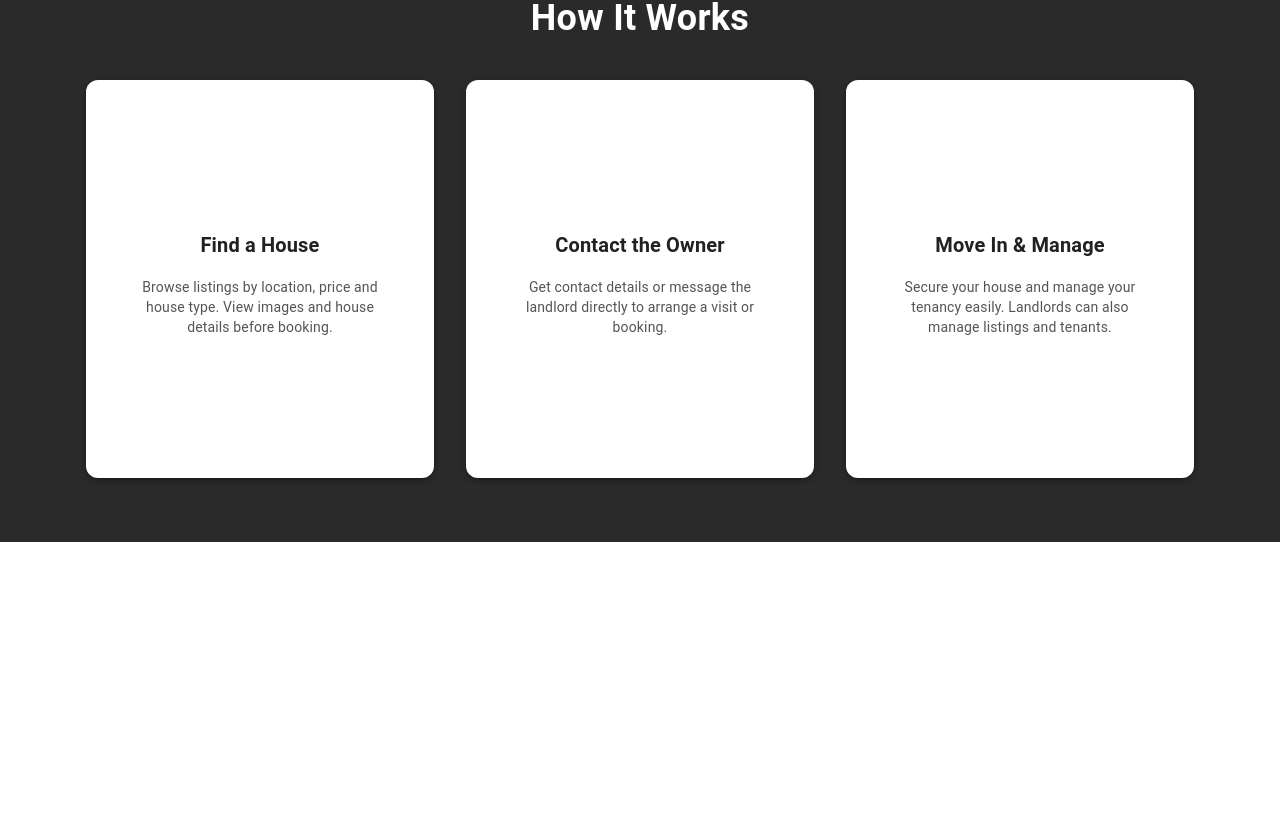
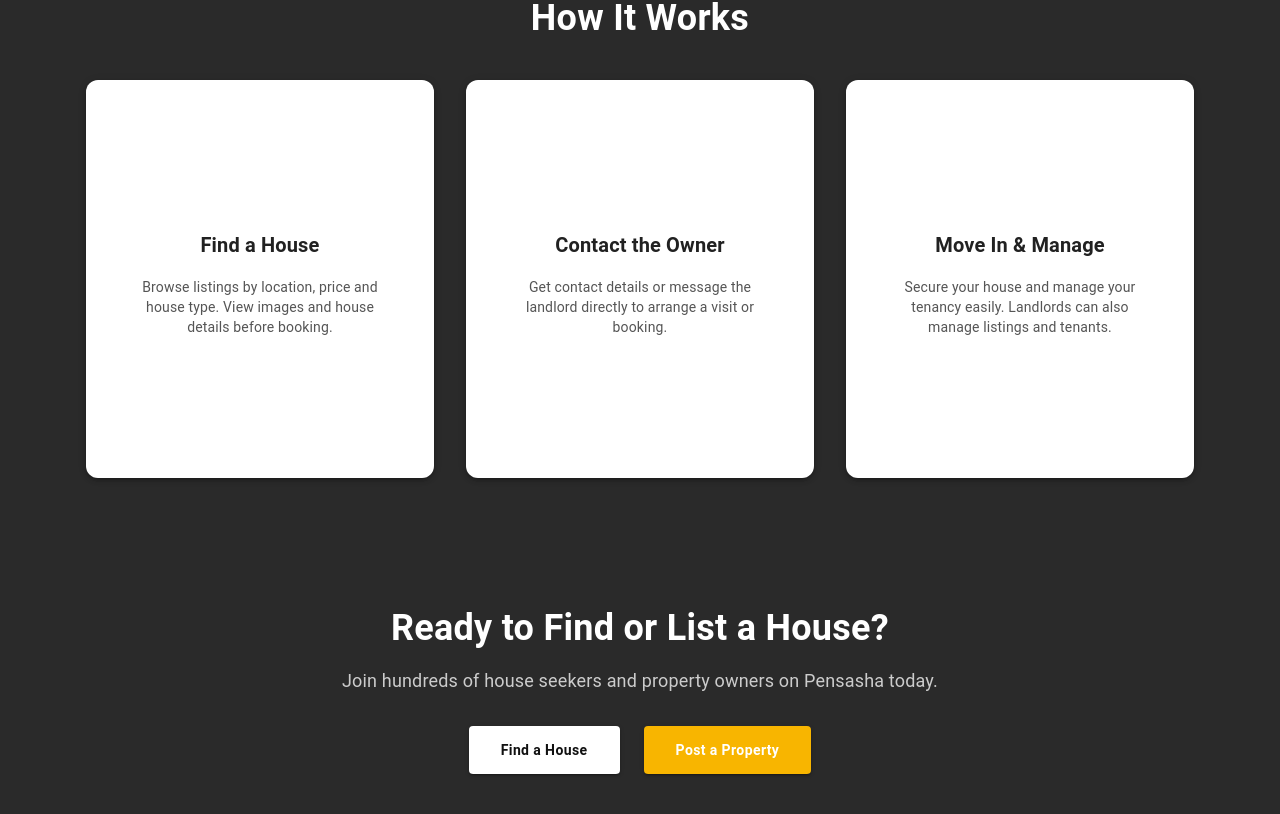
Before and after one commit to Sobunge/pensasha-houses, a React (Create React App) app in the folder frontend/: page / in a window 1280 px wide. Shown: the part 2022-2836 px from the top of the page. Before the commit the page ends 2564 px from the top, so only its background shows below. Built offline with nearby package versions, Linux system fonts and the light colour scheme; some icons are missing.

Commit message:
Adding final CTA component

```diff
--- /dev/null
+++ b/frontend/src/pages/LandingPage/FinalCTA.jsx
@@ -0,0 +1,66 @@
+import { Box, Typography, Button, Stack, Container } from '@mui/material';
+
+function FinalCTA() {
+  return (
+    <Box
+      sx={{
+        backgroundColor: '#2A2A2A',
+        color: '#FFFFFF',
+        py: 8,
+        textAlign: 'center',
+      }}
+    >
+      <Container maxWidth="md">
+        <Typography
+          variant="h4"
+          sx={{ fontWeight: 'bold', mb: 2, fontSize: { xs: '28px', md: '36px' } }}
+        >
+          Ready to Find or List a House?
+        </Typography>
+
+        <Typography
+          variant="body1"
+          sx={{ mb: 4, color: '#CCCCCC', fontSize: { xs: '16px', md: '18px' } }}
+        >
+          Join hundreds of house seekers and property owners on Pensasha today.
+        </Typography>
+
+        <Stack direction={{ xs: 'column', sm: 'row' }} spacing={3} justifyContent="center">
+          <Button
+            variant="contained"
+            href="/houses"
+            sx={{
+              backgroundColor: '#FFFFFF',
+              color: '#111111',
+              fontWeight: '600',
+              textTransform: 'none',
+              px: 4,
+              py: 1.5,
+              '&:hover': { backgroundColor: '#F7F7F7' },
+            }}
+          >
+            Find a House
+          </Button>
+
+          <Button
+            variant="contained"
+            href="/list-property"
+            sx={{
+              backgroundColor: '#F8B500',
+              color: '#FFFFFF',
+              fontWeight: '600',
+              textTransform: 'none',
+              px: 4,
+              py: 1.5,
+              '&:hover': { backgroundColor: '#C59000' },
+            }}
+          >
+            Post a Property
+          </Button>
+        </Stack>
+      </Container>
+    </Box>
+  );
+}
+
+export default FinalCTA;
--- a/frontend/src/pages/LandingPage/LandingPage.jsx
+++ b/frontend/src/pages/LandingPage/LandingPage.jsx
@@ -5,6 +5,7 @@ import FeaturedListings from '../../pages/LandingPage/FeaturedListings'
 import HotDeals from '../../pages/LandingPage/HotDeals'
 import Categories from './Categories';
 import HowItWorks from './HowItWorks';
+import FinalCTA from './FinalCTA';
 
 function LandingPage() {
     return (
@@ -15,6 +16,7 @@ function LandingPage() {
             <HotDeals />
             <Categories />
             <HowItWorks />
+            <FinalCTA />
         </ Box>
     );
 }
```
